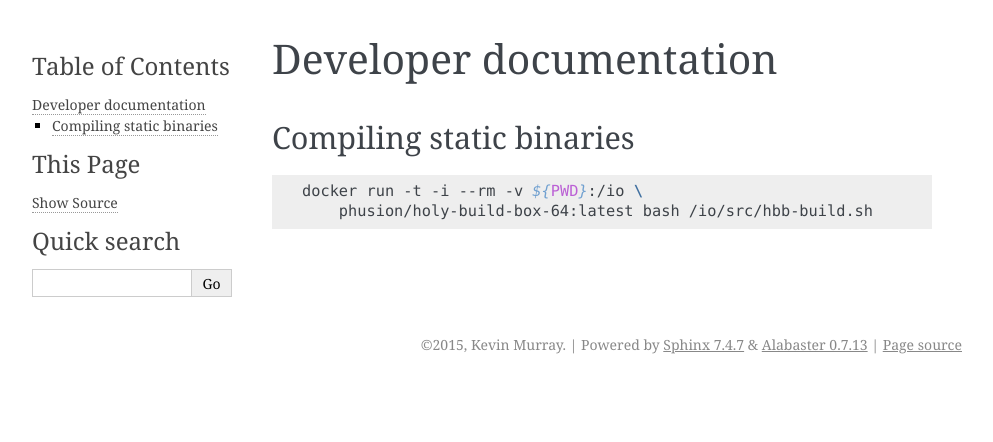
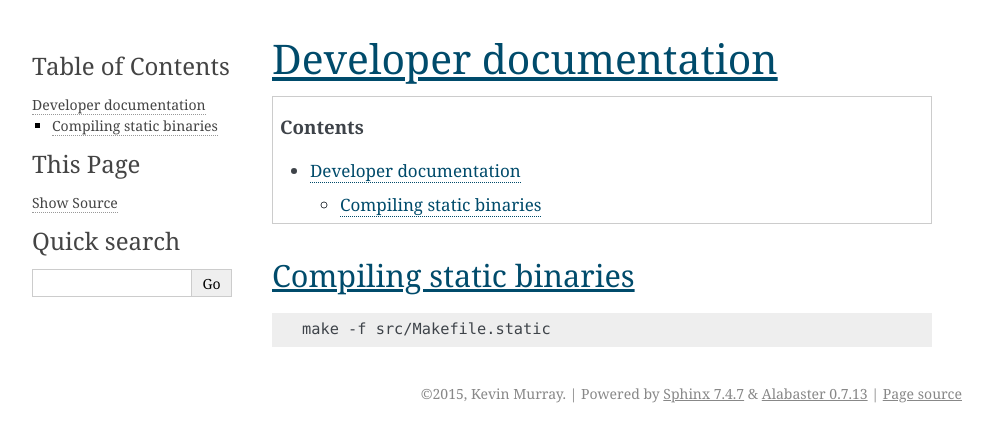
Before and after one commit to kdm9/libqcpp, a Sphinx documentation site: the page built from docs/dev/index.rst, in a window 1280 px wide. Shown: the top 442 px of the page, without its empty margins (148-1141 px from the left). Built offline with Sphinx 7.4.7, drawn with Linux system fonts in a browser that asks for light colours; pages that are not in the unit, such as notebooks, are missing from menus.

Commit message:
Use correct static compilation instructions

```diff
--- a/docs/dev/index.rst
+++ b/docs/dev/index.rst
@@ -1,10 +1,11 @@
 Developer documentation
 =======================
+
+.. contents::
 
 Compiling static binaries
 -------------------------
 
 .. code-block:: shell
 
-    docker run -t -i --rm -v ${PWD}:/io \
-        phusion/holy-build-box-64:latest bash /io/src/hbb-build.sh
+    make -f src/Makefile.static
--- a/docs/index.rst
+++ b/docs/index.rst
@@ -6,7 +6,7 @@ Contents:
 .. toctree::
    :maxdepth: 2
 
-   doc/index
+   dev/index
    applications/index
 
 Indices and tables
```
